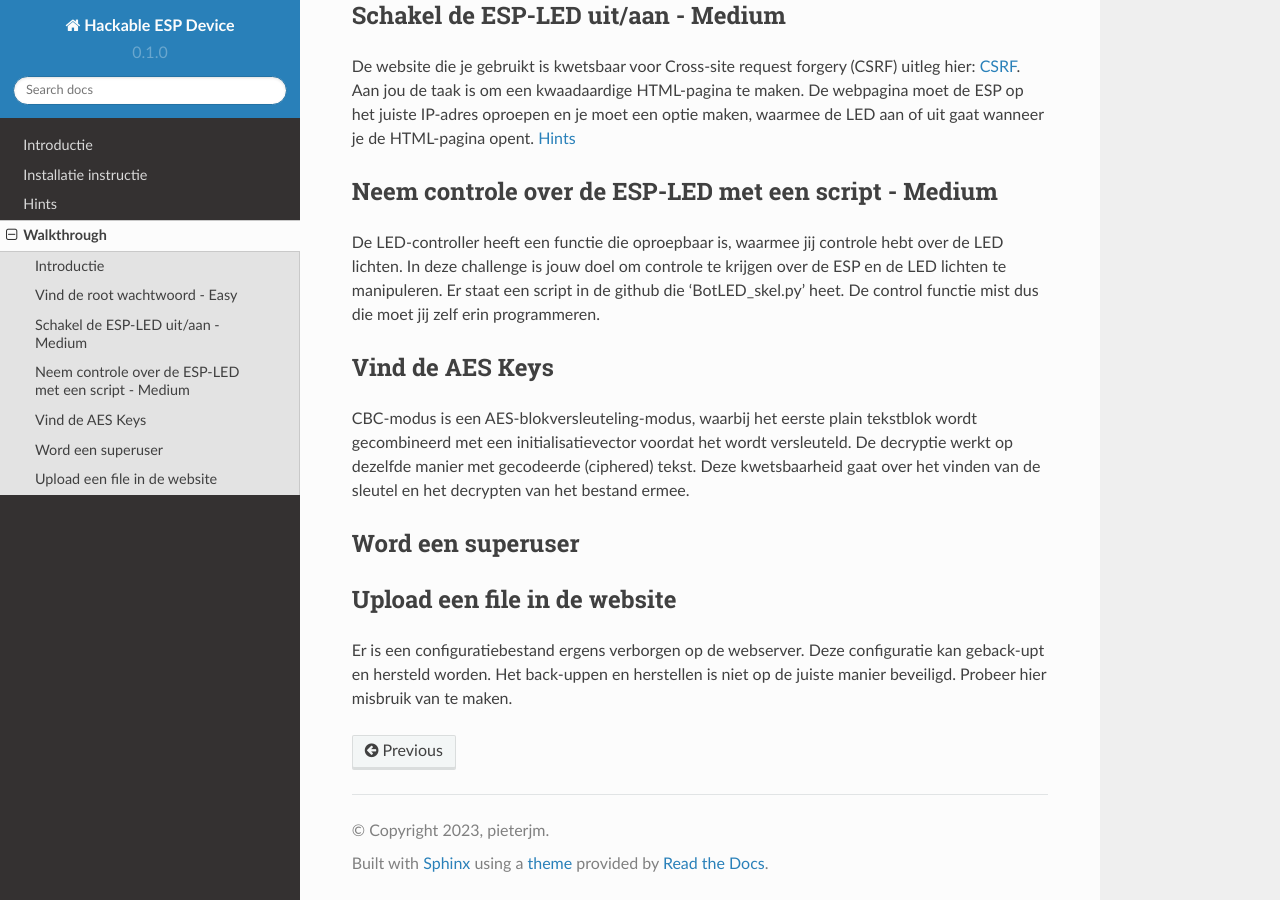
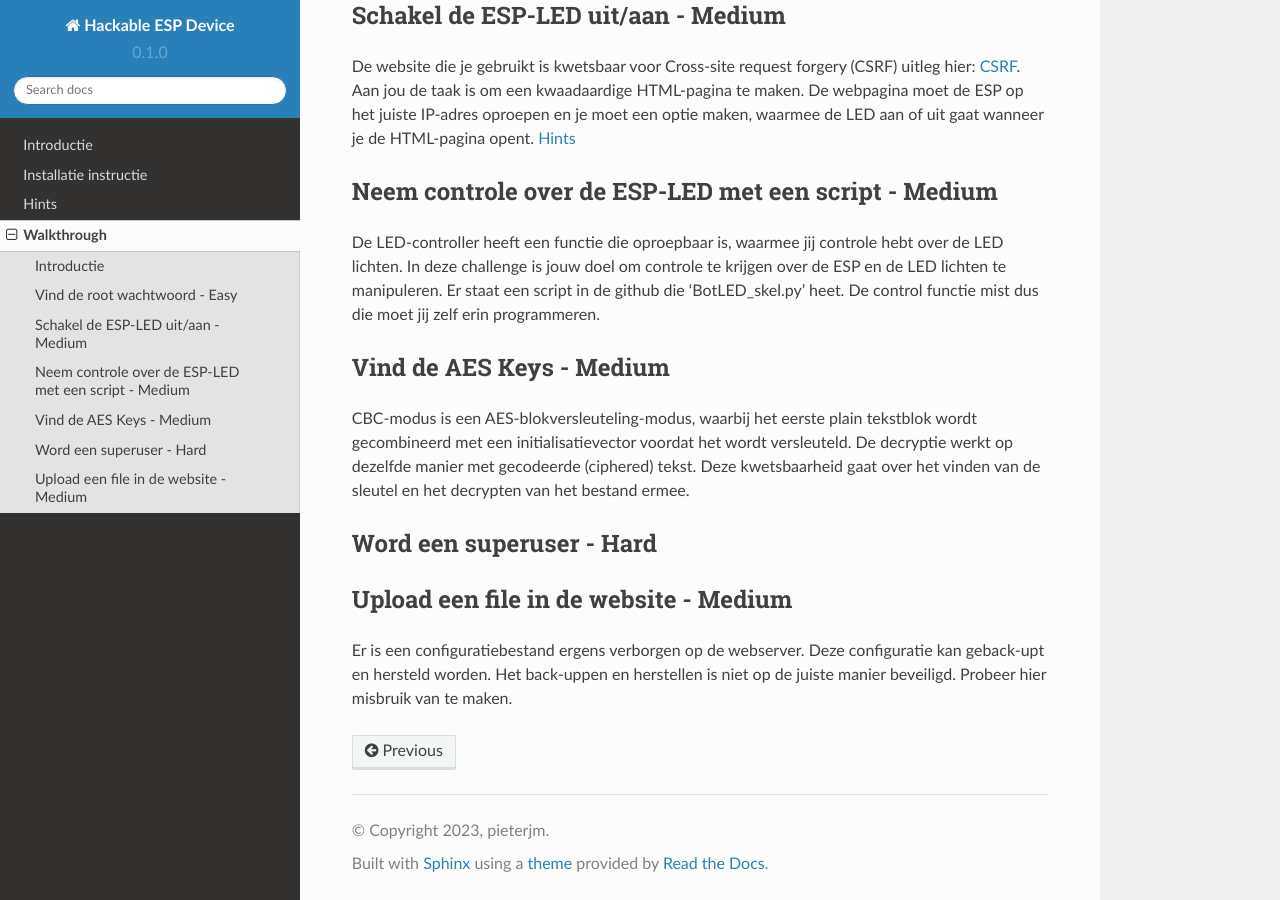
Before and after one commit to HollandCasino/Hackable-ESP-Device-v2, a Sphinx documentation site: the page built from docs/source/walkthrough.rst, in a window 1280 px wide and 900 px high, scrolled down 633 px. Built offline with Sphinx 7.4.7 and the Read the Docs theme 2.0.0, drawn with Linux system fonts in a browser that asks for light colours; pages that are not in the unit, such as notebooks, are missing from menus.

Commit message:
Update walkthrough.rst

```diff
--- a/docs/source/walkthrough.rst
+++ b/docs/source/walkthrough.rst
@@ -21,14 +21,14 @@ Neem controle over de ESP-LED met een script - Medium
 -------------
 De LED-controller heeft een functie die oproepbaar is, waarmee jij controle hebt over de LED lichten. In deze challenge is jouw doel om controle te krijgen over de ESP en de LED lichten te manipuleren. Er staat een script in de github die 'BotLED_skel.py' heet. De control functie mist dus die moet jij zelf erin programmeren.
 
-Vind de AES Keys
+Vind de AES Keys - Medium
 ----------
 CBC-modus is een AES-blokversleuteling-modus, waarbij het eerste plain tekstblok wordt gecombineerd met een initialisatievector voordat het wordt versleuteld. De decryptie werkt op dezelfde manier met gecodeerde (ciphered) tekst. Deze kwetsbaarheid gaat over het vinden van de sleutel en het decrypten van het bestand ermee.
 
-Word een superuser
+Word een superuser - Hard
 --------------
 
 
-Upload een file in de website
+Upload een file in de website - Medium
 -------------------------
 Er is een configuratiebestand ergens verborgen op de webserver. Deze configuratie kan geback-upt en hersteld worden. Het back-uppen en herstellen is niet op de juiste manier beveiligd. Probeer hier misbruik van te maken.
```
